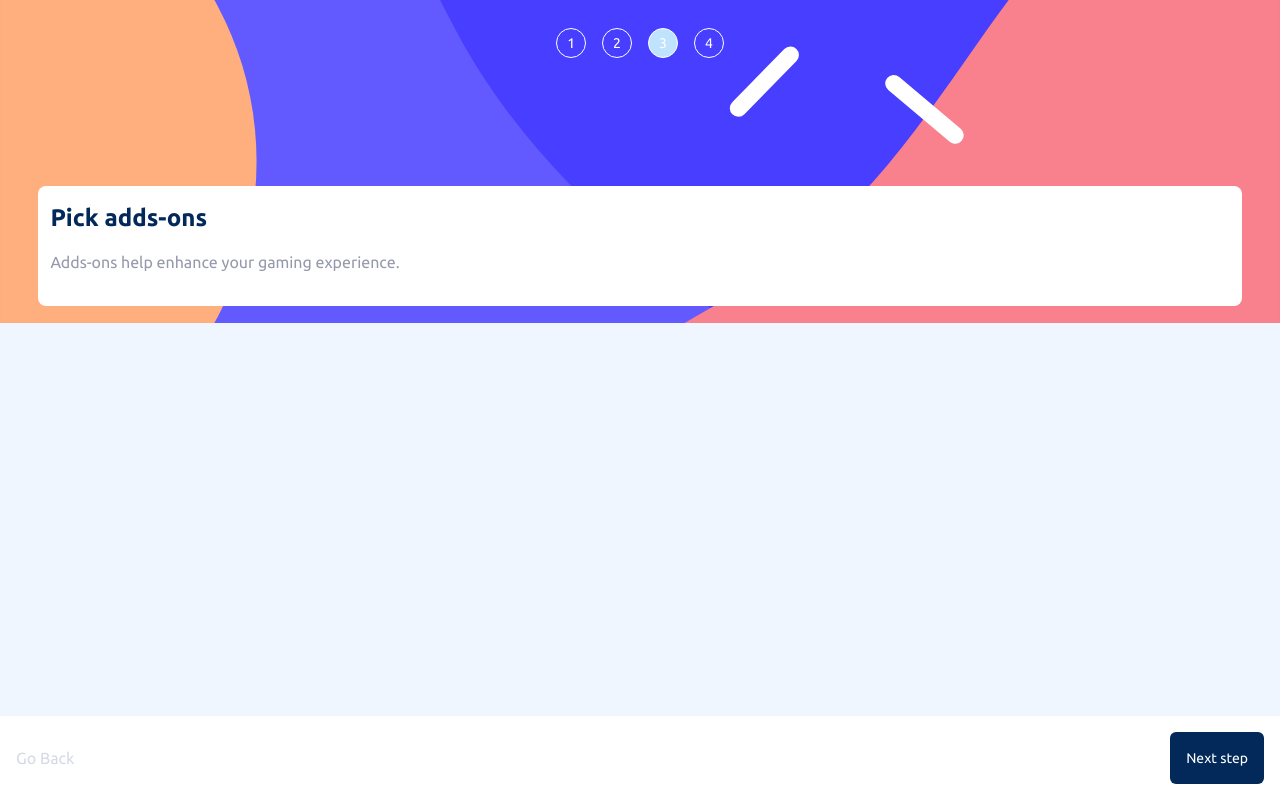
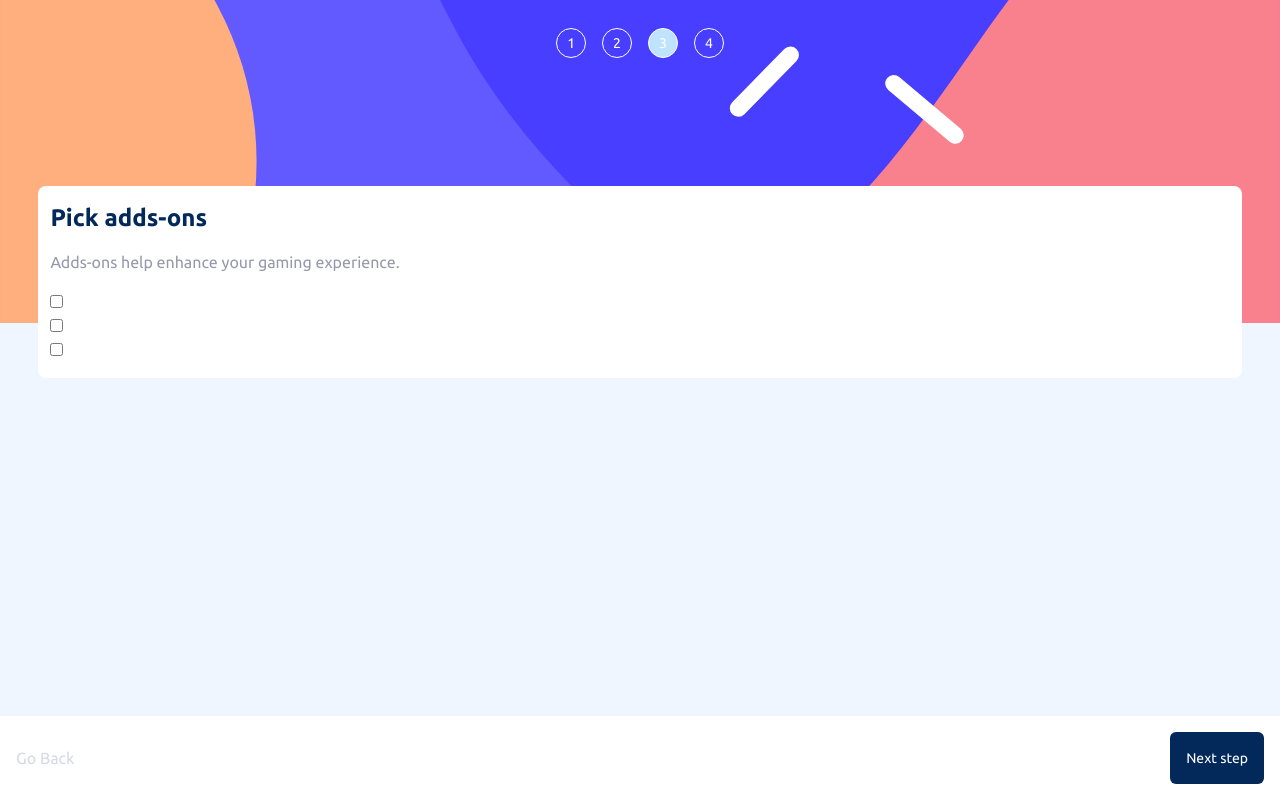
Before and after one commit to WoolenLamb2171/Multi-step-form, a Next.js app: page /ThirdStep in a window 1280 px wide. Built offline with nearby package versions, Linux system fonts and the light colour scheme.

Commit message:
add inputs to third step form

```diff
--- a/src/components/ThirdStepForm.tsx
+++ b/src/components/ThirdStepForm.tsx
@@ -1,18 +1,36 @@
 'use client';
 import { useForm } from "react-hook-form";
 import ThirdStepFormHeader from "./ThirsStepFormHeader";
+interface FormData {
+    onlineService: boolean;
+    largerStorage: boolean;
+    customizableProfile: boolean;
+}
 
 const ThirdStepForm = () => {
-    interface FormData {
-        addsOns: string
+
+    const {register, getValues, handleSubmit} = useForm<FormData>();
+
+    const handleThirdFormSubmit = () =>{
+        alert(`onlineService:  ${getValues('onlineService')} largerStorage: ${getValues('largerStorage')} customizableProfile: ${getValues('customizableProfile')}`);
     }
-
-    const {register, getValues} = useForm<FormData>();
 
     return (
         <div className="z-10 bg-White py-4 px-3 rounded-lg mt-[10%] w-[94%]">
             <ThirdStepFormHeader />
+            <form id="ThirdStepForm" onSubmit={handleSubmit(handleThirdFormSubmit)}>
+                <div>
+                    <input type='checkbox' {...register('onlineService')} />
+                </div>
 
+                <div>
+                    <input type='checkbox' {...register('largerStorage')} />
+                </div>
+
+                <div>
+                    <input type='checkbox' {...register('customizableProfile')} />
+                </div>
+            </form>
         </div>
     );
 }
```
